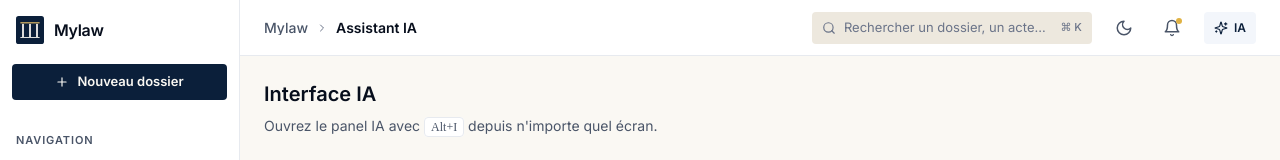
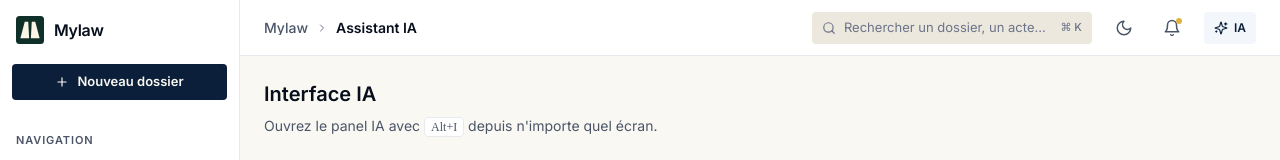
Before and after one commit to ramare-triops/Mylaw, a Next.js app: page /ai in a window 1280 px wide. Shown: the top 160 px of the page. Built offline with nearby package versions, Linux system fonts and the light colour scheme; no server answers.

Commit message:
feat(logo): replace monogram with flared rabat tabs on verdigris
Two trapezoidal "rabats" (lawyer's white collar bands) forming an M
silhouette on a verdigris rounded square — replaces the prior
colonnade-under-pediment mark in the sidebar brand slot.

```diff
--- a/components/ui/MylawLogo.tsx
+++ b/components/ui/MylawLogo.tsx
@@ -5,9 +5,8 @@ export interface MylawLogoProps extends Omit<SVGProps<SVGSVGElement>, 'fill'> {
 }
 
 /**
- * Mylaw monogram — colonnade + pediment.
- * Three columns under a gold architrave, on a navy square.
- * Reads clearly from 16px to 64px.
+ * Mylaw monogram — two trapezoidal "rabats" (lawyer's white collar bands)
+ * suggesting an M, on a verdigris rounded square.
  */
 export function MylawLogo({ size = 28, ...rest }: MylawLogoProps) {
   return (
@@ -19,12 +18,11 @@ export function MylawLogo({ size = 28, ...rest }: MylawLogoProps) {
       aria-label="Mylaw"
       {...rest}
     >
-      <rect x="0" y="0" width="64" height="64" rx="6" fill="#0B1F3A" />
-      <rect x="14" y="18" width="4" height="30" fill="#FAF8F3" />
-      <rect x="30" y="18" width="4" height="30" fill="#FAF8F3" />
-      <rect x="46" y="18" width="4" height="30" fill="#FAF8F3" />
-      <rect x="10" y="14" width="44" height="3" fill="#C9A961" />
-      <rect x="10" y="48" width="44" height="2" fill="#FAF8F3" />
+      <rect x="0" y="0" width="64" height="64" rx="8" fill="#0F3028" />
+      {/* Left rabat tab — flared trapezoid */}
+      <path d="M20 13 L28 13 L30 51 L10 51 Z" fill="#FAF5E6" />
+      {/* Right rabat tab — mirror */}
+      <path d="M36 13 L44 13 L54 51 L34 51 Z" fill="#FAF5E6" />
     </svg>
   );
 }
```
Also changed, not shown: public/logo-mylaw-monogram.svg.
